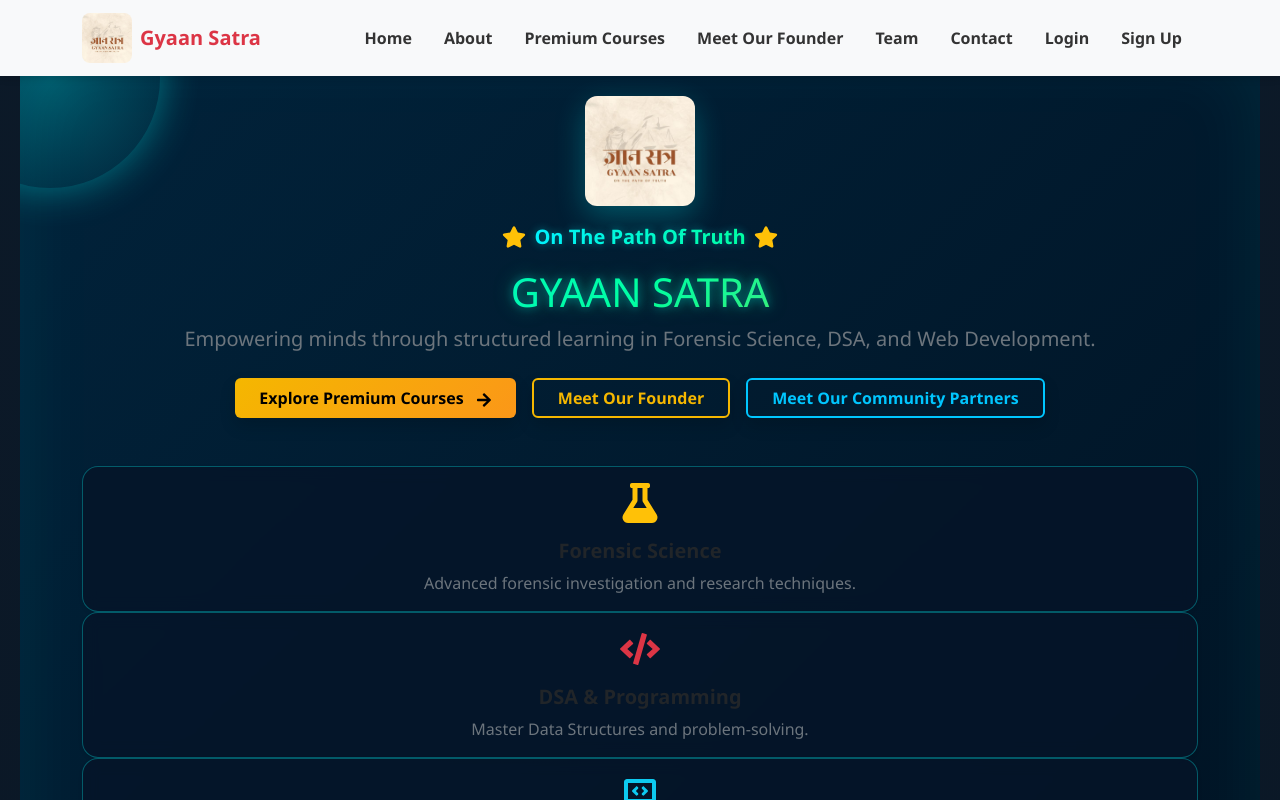
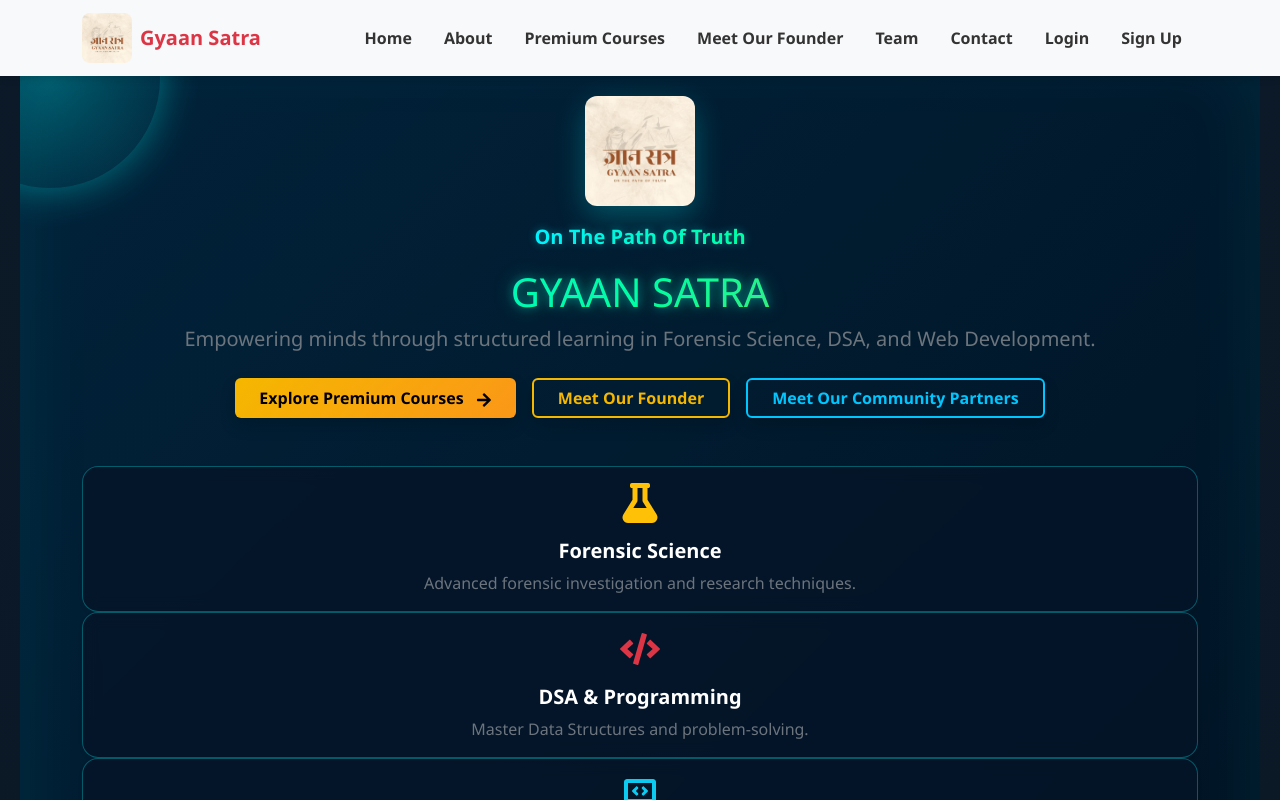
Before and after one commit to Deepaksingh1227/GyaanSatra, a React (Vite) app in the folder frontend/: page / in a window 1280 px wide. Both pictures are taken after a click on the button 639 px from the left and 490 px from the top of the page. Shown: the top 800 px of the page. Built offline with nearby package versions, Linux system fonts and the light colour scheme.

Commit message:
Update Homemain.jsx

```diff
--- a/frontend/src/home/Homemain.jsx
+++ b/frontend/src/home/Homemain.jsx
@@ -9,7 +9,7 @@ import HeroIntro from '../HeroIntro';
 
 function Homemain() {
   const navigate = useNavigate();
-  const [showMain, setShowMain] = useState(false); // ✅ Fix useState import
+  const [showMain, setShowMain] = useState(false);
 
   const fadeUp = {
     hidden: { opacity: 0, y: 30 },
@@ -37,9 +37,9 @@ function Homemain() {
           animate={{ opacity: 1 }}
           transition={{ delay: 0.3 }}
         >
-          <FaStar className="text-warning me-2" size={24} />
+
           <span className="text-secondary fw-semibold fs-5">On The Path Of Truth</span>
-          <FaStar className="text-warning ms-2" size={24} />
+
         </motion.div>
 
         <motion.h1
@@ -126,7 +126,8 @@ function Homemain() {
                 <Card key={idx} className={`card-hover ${card.border} shadow-sm`}>
                   <Card.Body className="text-center">
                     {card.icon}
-                    <Card.Title className="fw-bold text-dark">{card.title}</Card.Title>
+                    {/* ✅ Changed from text-dark to text-white */}
+                    <Card.Title className="fw-bold text-white">{card.title}</Card.Title>
                     <Card.Text className="text-secondary">{card.desc}</Card.Text>
                   </Card.Body>
                 </Card>
```
